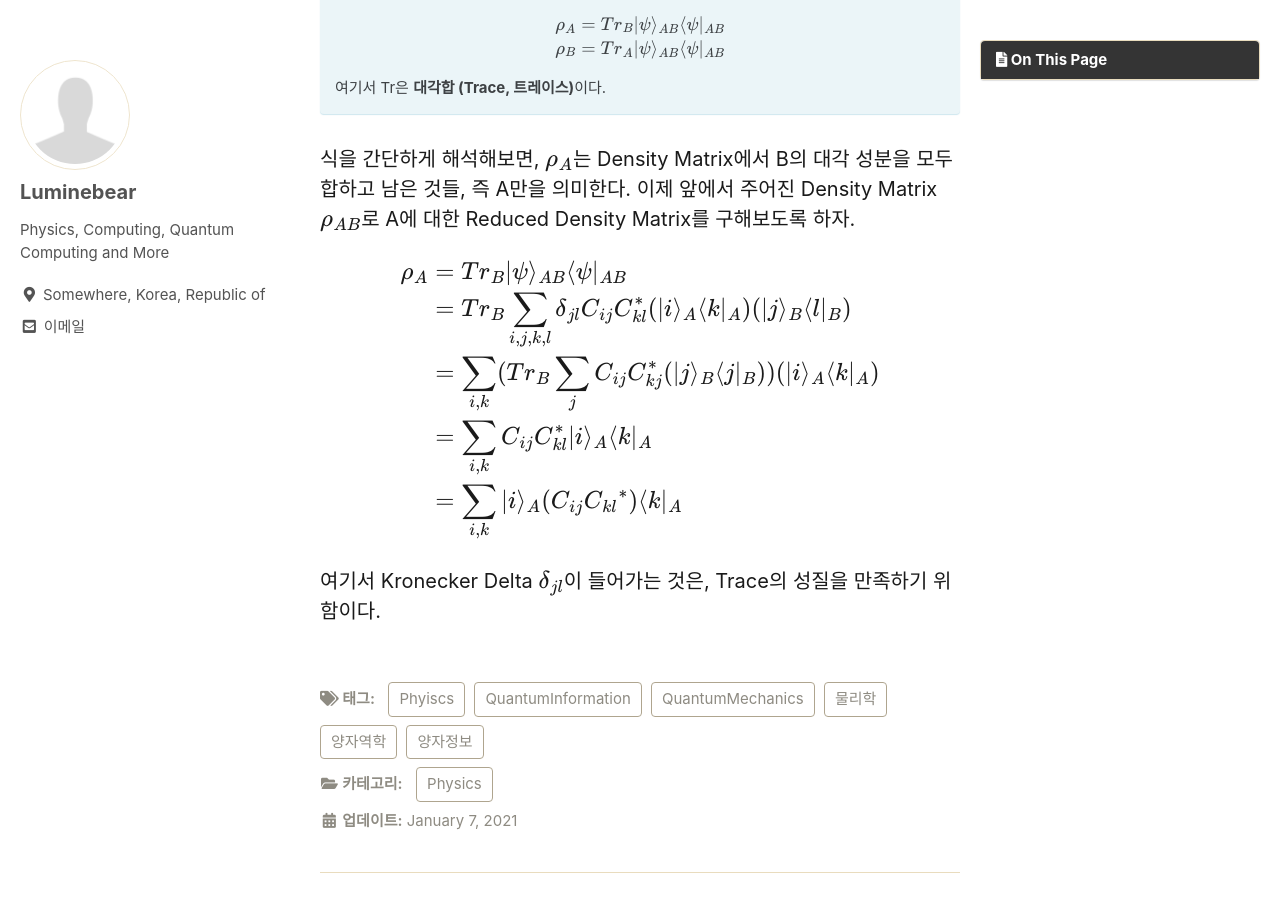
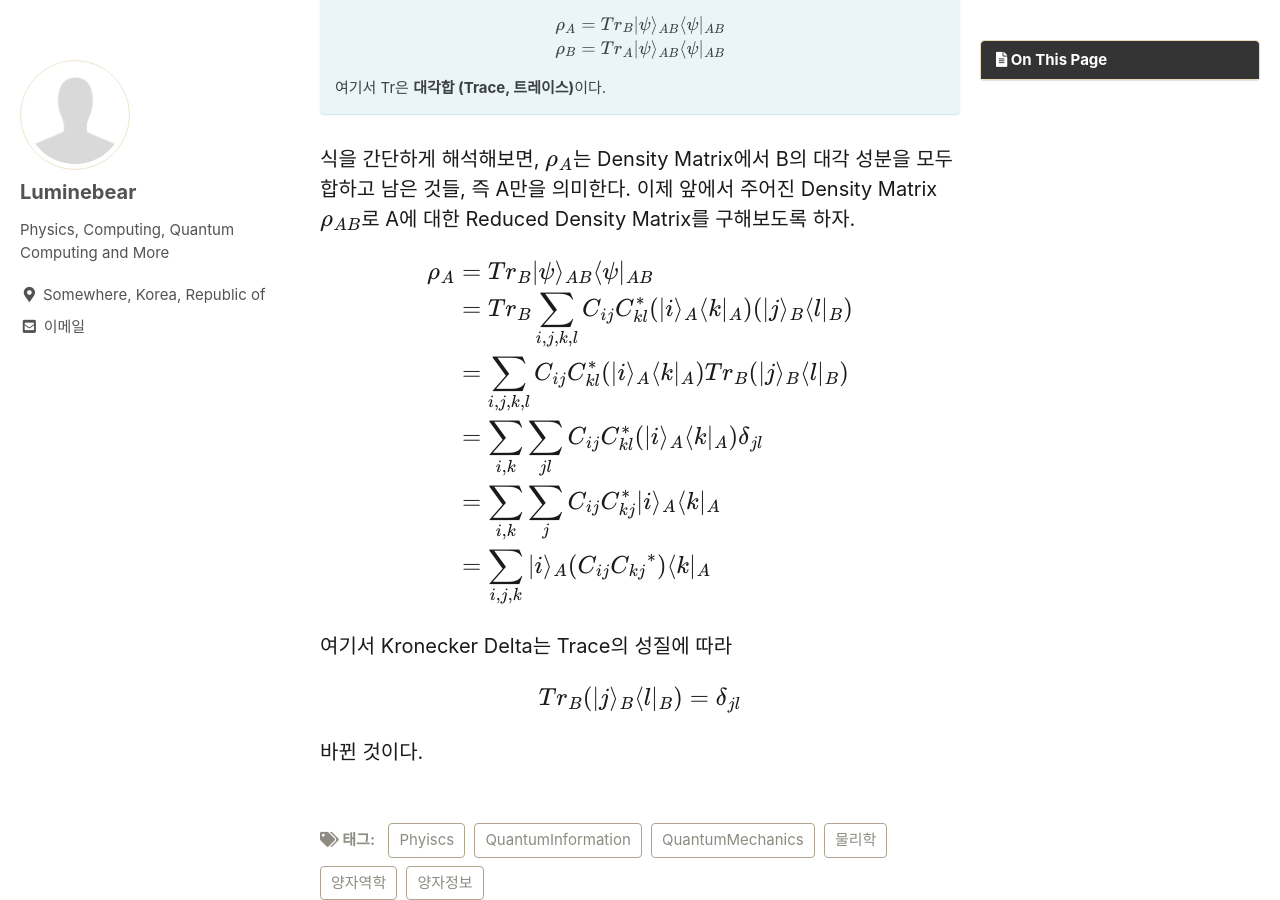
Before and after one commit to Luminebear/Luminebear.github.io, a Jekyll site: the page built from _posts/2021-01-07-Schmidt-Decomposition.md, in a window 1280 px wide and 900 px high, scrolled down 1090 px. Built offline with Jekyll 4.4.1, drawn with Linux system fonts in a browser that asks for light colours; cached includes are drawn as plain includes; some web fonts are replaced; comment, search, counter and statistics services are not loaded.

Commit message:
correct the post description

```diff
--- a/_posts/2021-01-07-Schmidt-Decomposition.md
+++ b/_posts/2021-01-07-Schmidt-Decomposition.md
@@ -59,11 +59,18 @@ $$
 $$
 \begin{aligned}
 \rho_A &= Tr_B\vert{\psi}\rangle_{AB}\langle{\psi}\vert_{AB} \\
-&= Tr_B\sum_{i,j,k,l}\delta_{jl}{C_{ij}}{C^*_{kl}}(\vert{i}\rangle_A\langle{k}\vert_A)(\vert{j}\rangle_B\langle{l}\vert_B) \\
-    &= \sum_{i,k}(Tr_B\sum_{j}{C_{ij}}{C^*_{kj}}(\vert{j}\rangle_B\langle{j}\vert_B))(\vert{i}\rangle_A\langle{k}\vert_A) \\
-    &= \sum_{i,k}{C_{ij}}{C^*_{kl}}\vert{i}\rangle_A\langle{k}\vert_A \\
-    &= \sum_{i,k}\vert{i}\rangle_A({C_{ij}}{C_{kl}}^{*})\langle{k}\vert_A \\
+&= Tr_B\sum_{i,j,k,l}{C_{ij}}{C^*_{kl}}(\vert{i}\rangle_A\langle{k}\vert_A)(\vert{j}\rangle_B\langle{l}\vert_B) \\
+&= \sum_{i,j,k,l}{C_{ij}}{C^*_{kl}}(\vert{i}\rangle_A\langle{k}\vert_A)Tr_B(\vert{j}\rangle_B\langle{l}\vert_B) \\
+&= \sum_{i,k}\sum_{jl}{C_{ij}}{C^*_{kl}}(\vert{i}\rangle_A\langle{k}\vert_A)\delta_{jl} \\
+&= \sum_{i,k}\sum_{j}{C_{ij}}{C^*_{kj}}\vert{i}\rangle_A\langle{k}\vert_A \\
+&= \sum_{i,j,k}\vert{i}\rangle_A({C_{ij}}{C_{kj}}^{*})\langle{k}\vert_A \\
 \end{aligned}
 $$
 
-여기서 Kronecker Delta $\delta_{jl}$이 들어가는 것은, Trace의 성질을 만족하기 위함이다.
+여기서 Kronecker Delta는 Trace의 성질에 따라
+
+$$
+Tr_B(\vert{j}\rangle_B\langle{l}\vert_B) = \delta_{jl}
+$$
+
+바뀐 것이다.
```
